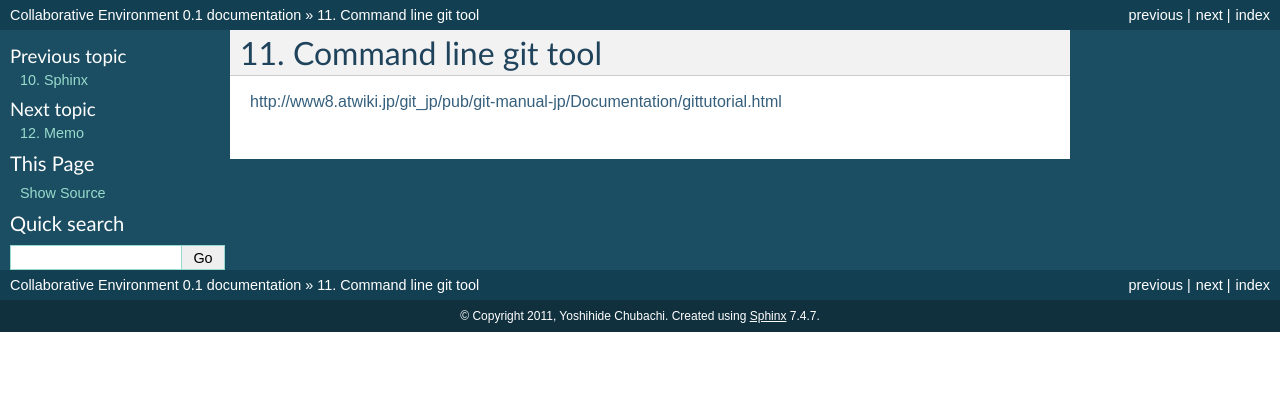
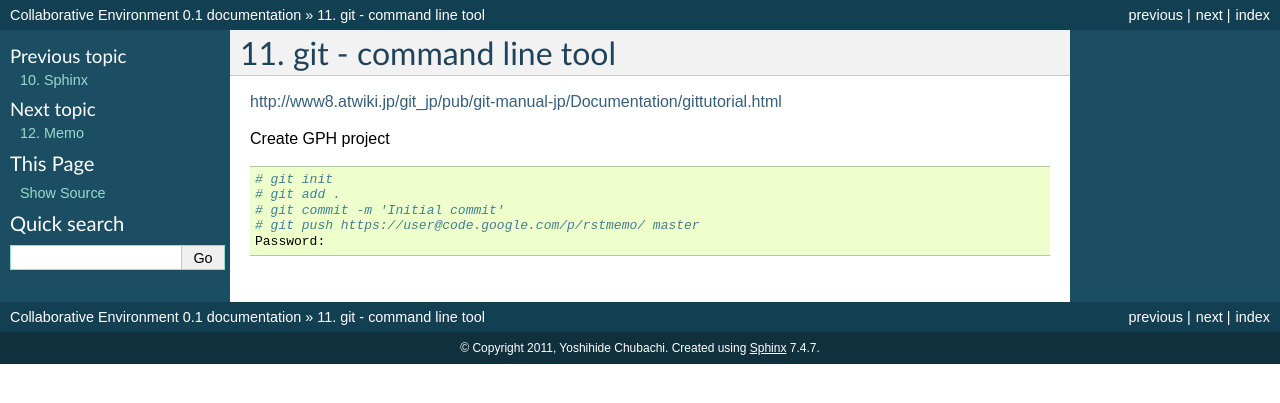
Before and after one commit to ychubachi/collaborative-sde, a Sphinx documentation site: the page built from source/git.rst, in a window 1280 px wide. Shown: the top 403 px of the page. Built offline with Sphinx 7.4.7, drawn with Linux system fonts in a browser that asks for light colours.

Commit message:
git.rst changed

```diff
--- a/source/git.rst
+++ b/source/git.rst
@@ -1,4 +1,14 @@
-Command line git tool
-=====================
+git - command line tool
+=======================
 
 http://www8.atwiki.jp/git_jp/pub/git-manual-jp/Documentation/gittutorial.html
+
+Create GPH project
+
+::
+
+  # git init
+  # git add .
+  # git commit -m 'Initial commit'
+  # git push https://user@code.google.com/p/rstmemo/ master
+  Password:
```
